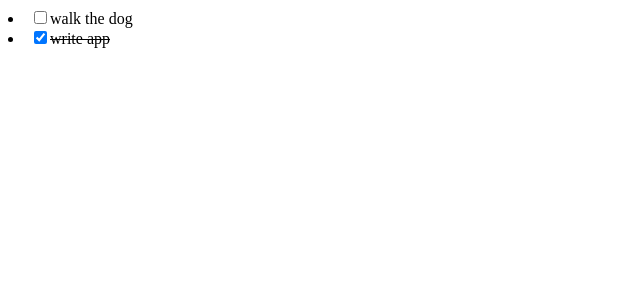
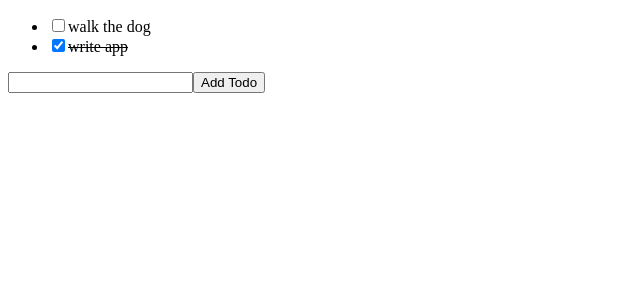
Before and after one commit to c-zhenhao/todolist-ts, a React (Create React App) app: page / in a window 1280 px wide. Shown: the top 300 px of the page, without its empty margins (0-640 px from the left). Built offline with nearby package versions, Linux system fonts and the light colour scheme.

Commit message:
completed tutorial weirdly

```diff
--- a/src/App.tsx
+++ b/src/App.tsx
@@ -1,10 +1,7 @@
 import React, { useState } from "react";
-// import { arrayBuffer } from "stream/consumers";
-// import Hello from "./components/hello"
-// import logo from './logo.svg';
-// import './App.css';
 
-import { TodoListItem } from "./components/TodoListItem";
+import { TodoList } from "./components/TodoList";
+import { AddTodoForm } from "./components/AddTodoForm";
 
 const initialTodos: Todo[] = [
   {
@@ -33,10 +30,15 @@
     setTodos(newTodos);
   };
 
+  const addTodo: AddTodo = (text: string) => {
+    const newTodo = { text, complete: false };
+    setTodos([...todos, newTodo]);
+  };
+
   return (
     <div className="App">
-      <TodoListItem todo={todos[0]} toggleTodo={toggleTodo} />
-      <TodoListItem todo={todos[1]} toggleTodo={toggleTodo} />
+      <TodoList todos={todos} toggleTodo={toggleTodo} />
+      <AddTodoForm addTodo={addTodo} />
     </div>
   );
 }
--- /dev/null
+++ b/src/components/AddTodoForm.tsx
@@ -0,0 +1,30 @@
+import React, { useState } from "react";
+
+interface Props {
+  addTodo: AddTodo;
+}
+
+export const AddTodoForm: React.FC<Props> = ({ addTodo }) => {
+  const [text, setText] = useState("");
+
+  const handleChange = (event: React.ChangeEvent<HTMLInputElement>) => {
+    setText(event.target.value);
+  };
+
+  const handleClick = (
+    event: React.MouseEvent<HTMLButtonElement, MouseEvent>
+  ) => {
+    event.preventDefault();
+    addTodo(text);
+    setText("");
+  };
+
+  return (
+    <form>
+      <input type="text" onChange={handleChange} />
+      <button type="submit" onClick={handleClick}>
+        Add Todo
+      </button>
+    </form>
+  );
+};
--- /dev/null
+++ b/src/components/TodoList.tsx
@@ -0,0 +1,17 @@
+import React from "react";
+import { TodoListItem } from "./TodoListItem";
+
+interface Props {
+  todos: Todo[];
+  toggleTodo: ToggleTodo;
+}
+
+export const TodoList: React.FC<Props> = ({ todos, toggleTodo }) => {
+  return (
+    <ul>
+      {todos.map((todo) => (
+        <TodoListItem key={todo.text} todo={todo} toggleTodo={toggleTodo} />
+      ))}
+    </ul>
+  );
+};
```
Also changed, not shown: src/components/types.d.ts (added, +8 -0 lines).
